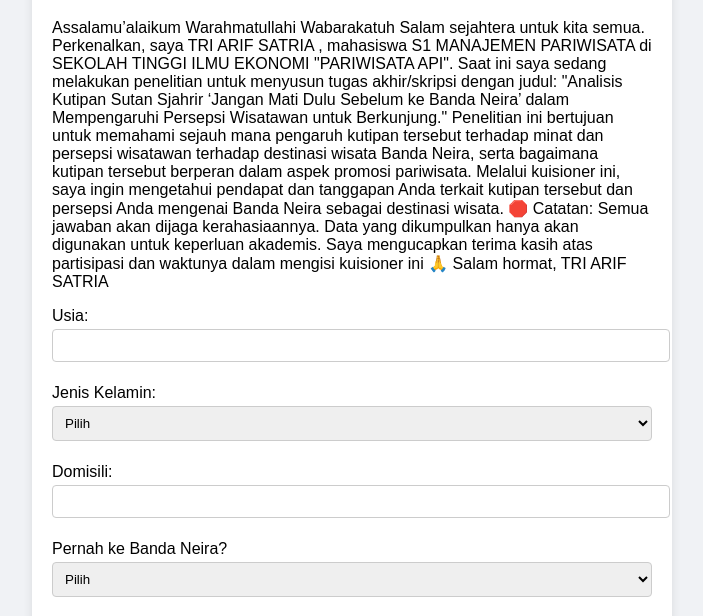
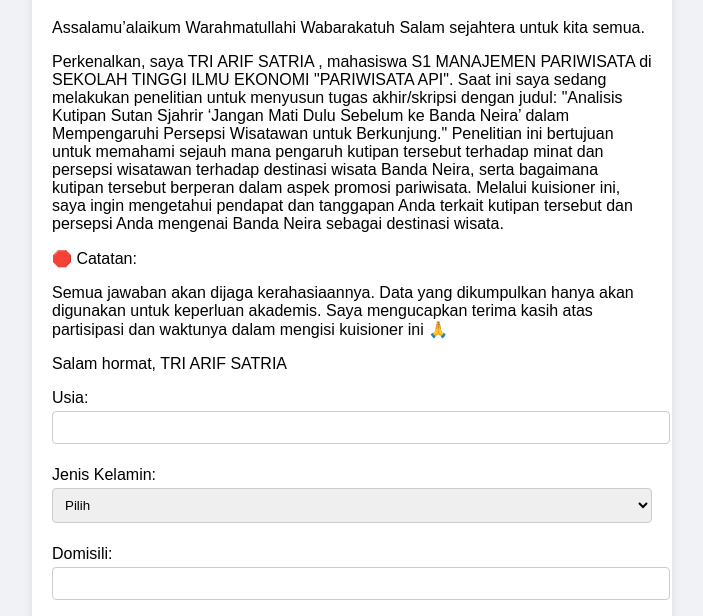
Before and after one commit to arifcoding86/kusioner, a plain HTML site: page index.html in a window 1280 px wide. Shown: the part 121-737 px from the top of the page, without its empty margins (288-991 px from the left). Drawn offline with Linux system fonts and the light colour scheme.

Commit message:
Update index.html

```diff
--- a/index.html
+++ b/index.html
@@ -11,29 +11,30 @@
   <div class="container">
     <h1>Kuisioner Penelitian</h1>
     <p>Assalamu’alaikum Warahmatullahi Wabarakatuh
-Salam sejahtera untuk kita semua.
+Salam sejahtera untuk kita semua.</p>
 
-Perkenalkan, saya TRI ARIF SATRIA , mahasiswa S1 MANAJEMEN PARIWISATA di SEKOLAH TINGGI ILMU EKONOMI "PARIWISATA API". Saat ini saya sedang melakukan penelitian untuk menyusun tugas akhir/skripsi dengan judul:
+
+<p>Perkenalkan, saya TRI ARIF SATRIA , mahasiswa S1 MANAJEMEN PARIWISATA di SEKOLAH TINGGI ILMU EKONOMI "PARIWISATA API". Saat ini saya sedang melakukan penelitian untuk menyusun tugas akhir/skripsi dengan judul:
 
 "Analisis Kutipan Sutan Sjahrir ‘Jangan Mati Dulu Sebelum ke Banda Neira’ dalam Mempengaruhi Persepsi Wisatawan untuk Berkunjung."
 
 Penelitian ini bertujuan untuk memahami sejauh mana pengaruh kutipan tersebut terhadap minat dan persepsi wisatawan terhadap destinasi wisata Banda Neira, serta bagaimana kutipan tersebut berperan dalam aspek promosi pariwisata.
 
-Melalui kuisioner ini, saya ingin mengetahui pendapat dan tanggapan Anda terkait kutipan tersebut dan persepsi Anda mengenai Banda Neira sebagai destinasi wisata.
+Melalui kuisioner ini, saya ingin mengetahui pendapat dan tanggapan Anda terkait kutipan tersebut dan persepsi Anda mengenai Banda Neira sebagai destinasi wisata.</p>
 
-🛑 Catatan:
 
-Semua jawaban akan dijaga kerahasiaannya.
+<p>🛑 Catatan:</p>
+
+<p>Semua jawaban akan dijaga kerahasiaannya.
 
 Data yang dikumpulkan hanya akan digunakan untuk keperluan akademis.
 
-Saya mengucapkan terima kasih atas partisipasi dan waktunya dalam mengisi kuisioner ini 🙏
-
-Salam hormat,
-TRI ARIF SATRIA
+Saya mengucapkan terima kasih atas partisipasi dan waktunya dalam mengisi kuisioner ini 🙏</p>
 
 
-</p>
+<p>Salam hormat,
+TRI ARIF SATRIA</p>
+
     <form id="kuisionerForm">
       <label>Usia:<input type="number" name="usia" required></label>
       <label>Jenis Kelamin:
```
